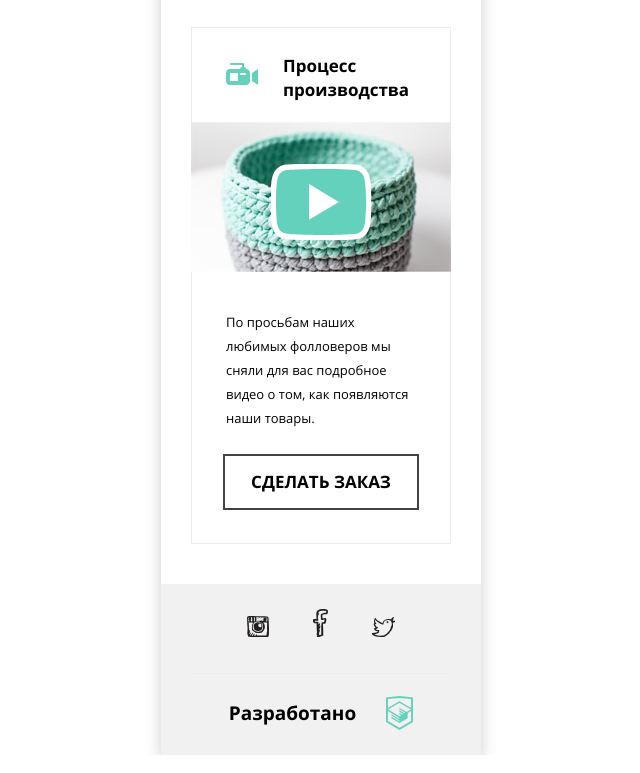
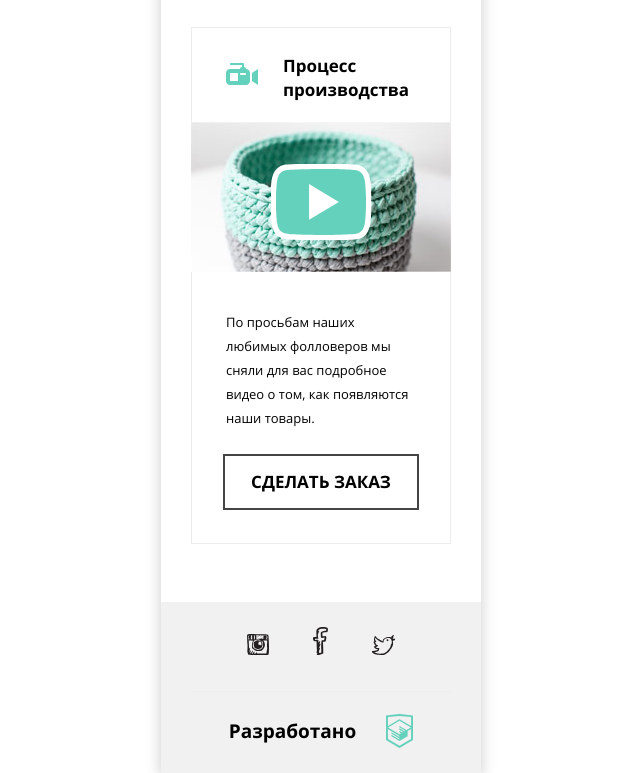
Before and after one commit to A1RET/839637-mishka-16, a website: page source/catalog.html in a window 1280 px wide. Shown: the part 1839-2612 px from the top of the page, without its empty margins (319-959 px from the left). Drawn offline with nearby package versions, Linux system fonts and the light colour scheme; files that its build step writes are made by us from their sources; files whose address does not match are found by name; a web font is replaced by a local one.

Commit message:
Увеличил margin-top у футера на странице каталога

```diff
--- a/source/catalog.html
+++ b/source/catalog.html
@@ -83,7 +83,7 @@
         </div>
       </main>
 
-      <footer class="page-footer">
+      <footer class="page-footer page-footer--catalog">
         <div class="container">
           <div class="page-footer__social social">
             <h2 class="visually-hidden">Мишка в соцсетях</h2>
--- a/source/sass/blocks/page-footer.scss
+++ b/source/sass/blocks/page-footer.scss
@@ -2,6 +2,10 @@
   margin-top: 40px;
   padding: 25px 0;
   background-color: #f1f1f1;
+
+  &--catalog {
+    margin-top: 58px;
+  }
 }
 
 .page-footer__social {
```
